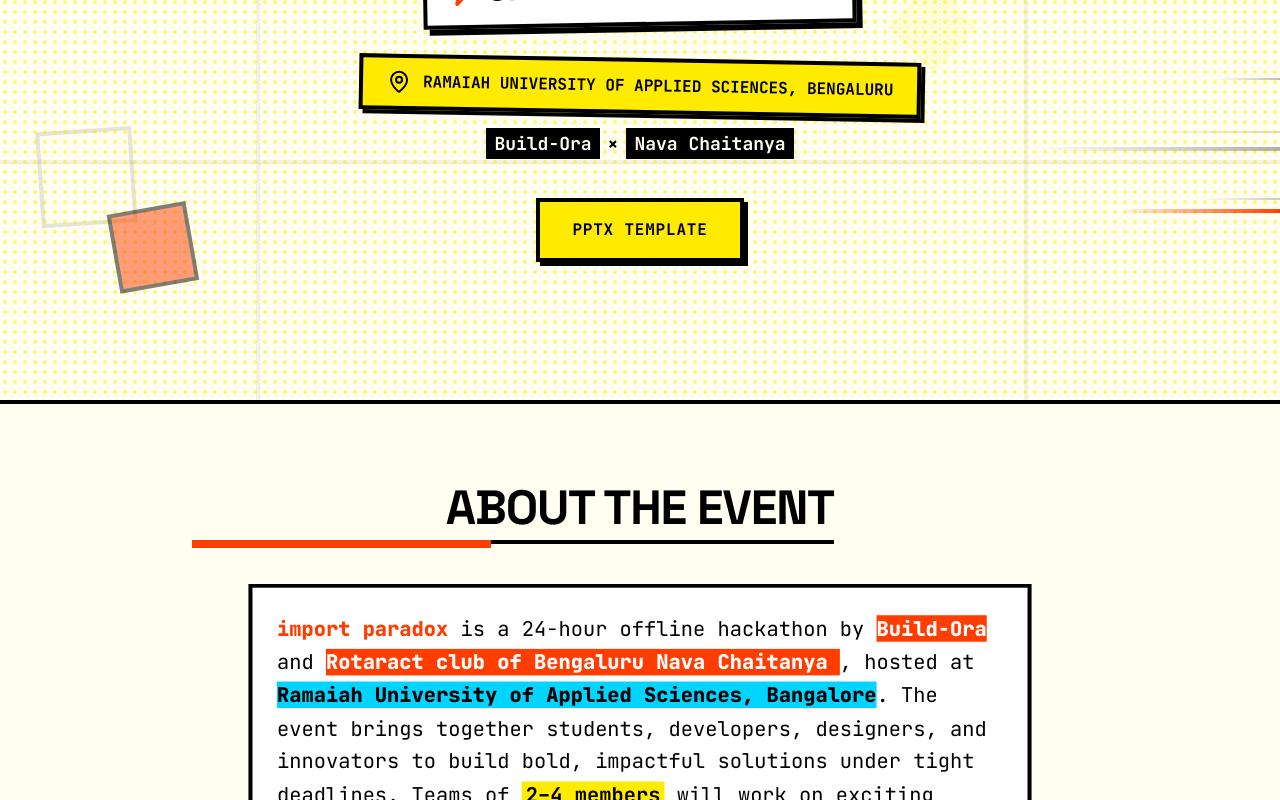
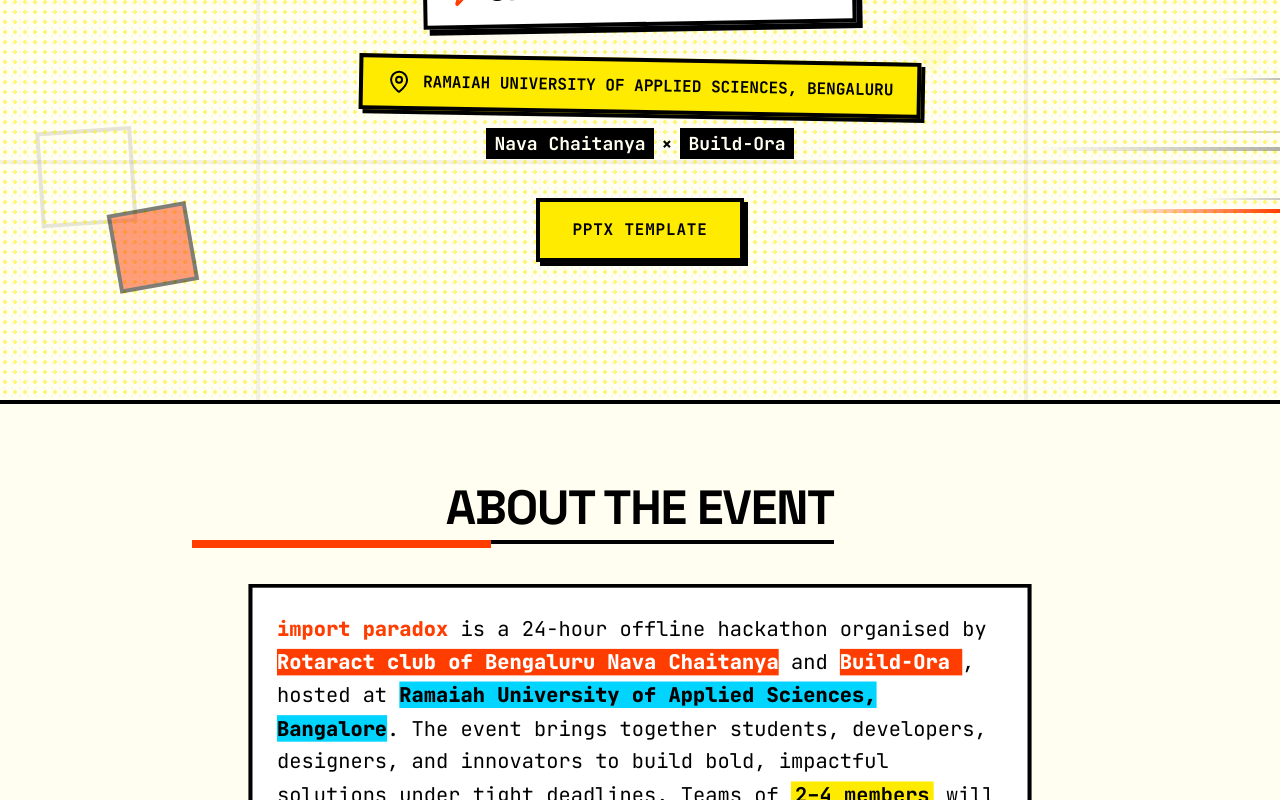
Before and after one commit to Build-Ora/import_paradox, a Next.js app: page / in a window 1280 px wide. Shown: the part 400-1200 px from the top of the page. Built offline with nearby package versions, Linux system fonts and the light colour scheme.

Commit message:
Minor changes

```diff
--- a/components/about-section.tsx
+++ b/components/about-section.tsx
@@ -18,7 +18,7 @@ export function AboutSection() {
           <SpeechBubble className="max-w-3xl mx-auto">
             <p className="text-lg md:text-xl leading-relaxed font-mono">
   <span className="font-black text-(--comic-red)">import paradox</span> is a
-  24-hour offline hackathon by <span className="font-black bg-(--comic-red) text-white">Build-Ora</span> and <span className="font-black bg-(--comic-red) text-white">Rotaract club of Bengaluru Nava Chaitanya </span>,
+  24-hour offline hackathon organised by <span className="font-black bg-(--comic-red) text-white">Rotaract club of Bengaluru Nava Chaitanya</span> and <span className="font-black bg-(--comic-red) text-white">Build-Ora </span>,
   hosted at <span className="font-black bg-(--comic-blue)">Ramaiah University of Applied Sciences, Bangalore</span>.
   The event brings together students, developers, designers, and innovators to
   build bold, impactful solutions under tight deadlines. Teams of{" "}
--- a/components/hero-section.tsx
+++ b/components/hero-section.tsx
@@ -51,9 +51,9 @@ export function HeroSection() {
             </a>
 
             <p className="text-lg font-mono font-bold">
+              <span className="bg-foreground text-background px-2 py-1">Nava Chaitanya</span>
+              <span className="mx-2">×</span>
               <span className="bg-foreground text-background px-2 py-1">Build-Ora</span>
-              <span className="mx-2">×</span>
-              <span className="bg-foreground text-background px-2 py-1">Nava Chaitanya</span>
             </p>
           </div>
 
```
